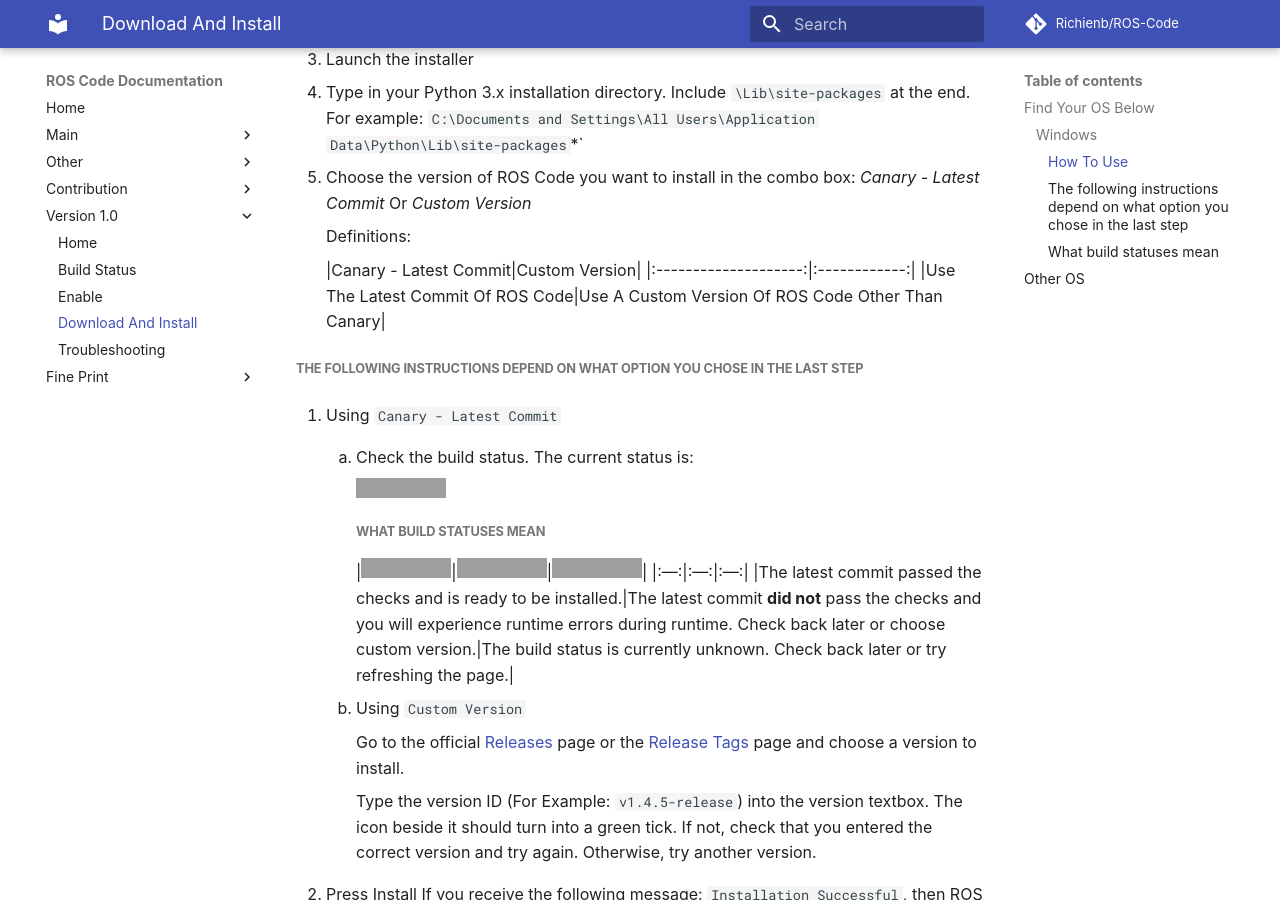
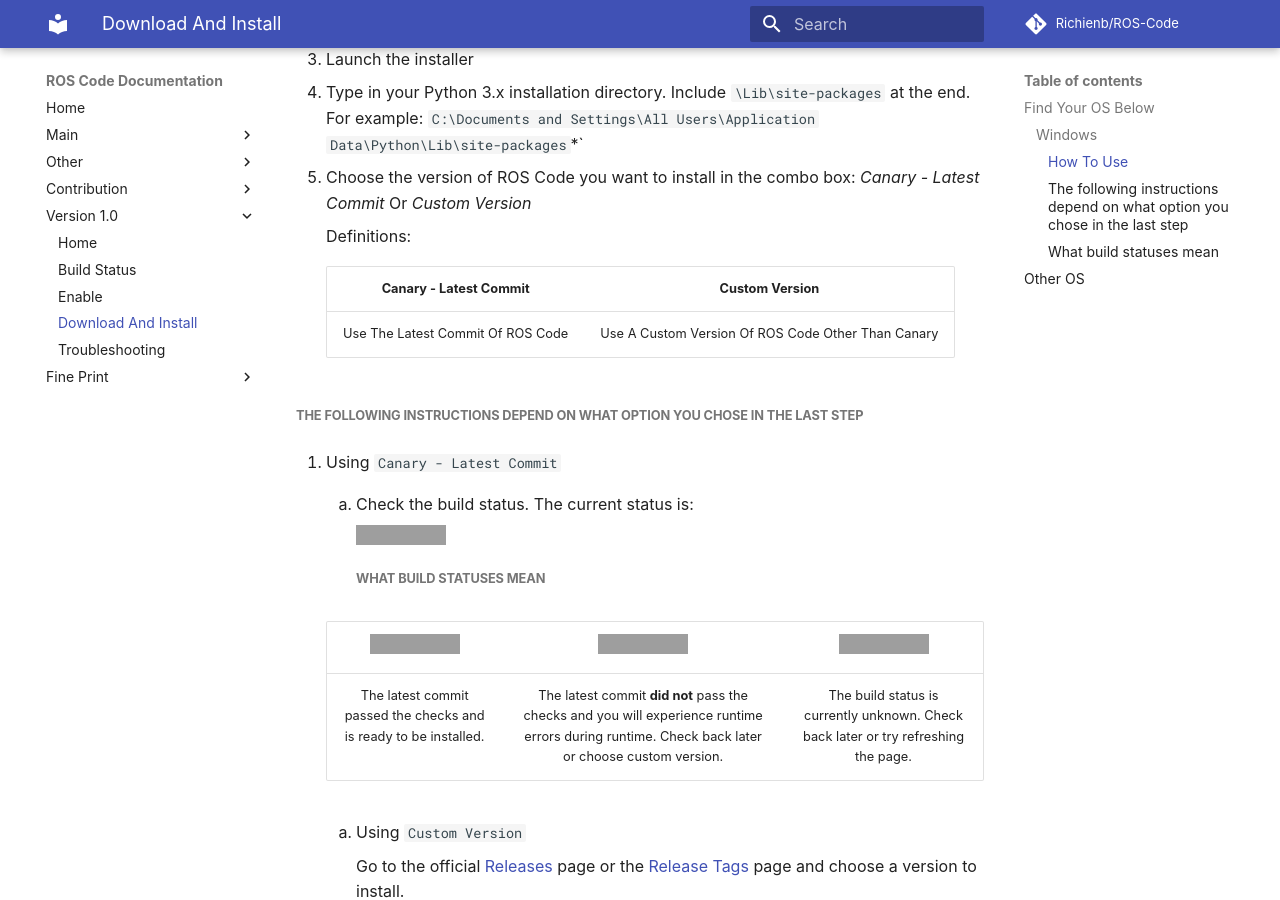
Before and after one commit to Richienb/ROS-Code, an MkDocs documentation site: the page built from docs/versionone-install.md, in a window 1280 px wide and 900 px high, scrolled down 550 px, cut to the strip 0-900 px from the top of the window. Built offline with MkDocs 1.6.1 and Material for MkDocs 9.7.7, drawn with Linux system fonts in a browser that asks for light colours; some web fonts are replaced; comment, search, counter and statistics services are not loaded; old or Windows-style settings are respelled for this version of MkDocs; grey boxes are pictures that could not be loaded.

Commit message:
Fixed tables

```diff
--- a/docs/versionone-install.md
+++ b/docs/versionone-install.md
@@ -26,7 +26,7 @@
     Definitions:
 
     |Canary - Latest Commit|Custom Version|
-    \|:--------------------:\|:------------:\|
+    |:--------------------:|:------------:|
     |Use The Latest Commit Of ROS Code|Use A Custom Version Of ROS Code Other Than Canary|
 
 ##### The following instructions depend on what option you chose in the last step
@@ -39,9 +39,9 @@
 
         ##### What build statuses mean
 
-        \|![build passing](https://img.shields.io/travis/rust-lang/rust.svg?maxAge=2592000&style=for-the-badge)\|![build failing](https://img.shields.io/teamcity/http/teamcity.jetbrains.com/s/bt345.svg?maxAge=2592000&style=for-the-badge)\|![build accessible](https://img.shields.io/magnumci/ci/96ffb83fa700f069024921b0702e76ff.svg?maxAge=2592000&style=for-the-badge)\|
-        \|:---:\|:---:\|:---:\|
-        |The latest commit passed the checks and is ready to be installed.|The latest commit **did not** pass the checks and you will experience runtime errors during runtime. Check back later or choose custom version.|The build status is currently unknown. Check back later or try refreshing the page.|
+    |![build passing](https://img.shields.io/travis/rust-lang/rust.svg?maxAge=2592000&style=for-the-badge)|![build failing](https://img.shields.io/teamcity/http/teamcity.jetbrains.com/s/bt345.svg?maxAge=2592000&style=for-the-badge)|![build accessible](https://img.shields.io/magnumci/ci/96ffb83fa700f069024921b0702e76ff.svg?maxAge=2592000&style=for-the-badge)|
+    |:--:|:--:|:--:|
+    |The latest commit passed the checks and is ready to be installed.|The latest commit **did not** pass the checks and you will experience runtime errors during runtime. Check back later or choose custom version.|The build status is currently unknown. Check back later or try refreshing the page.|
 
     2.  Using `Custom Version`
 
```
